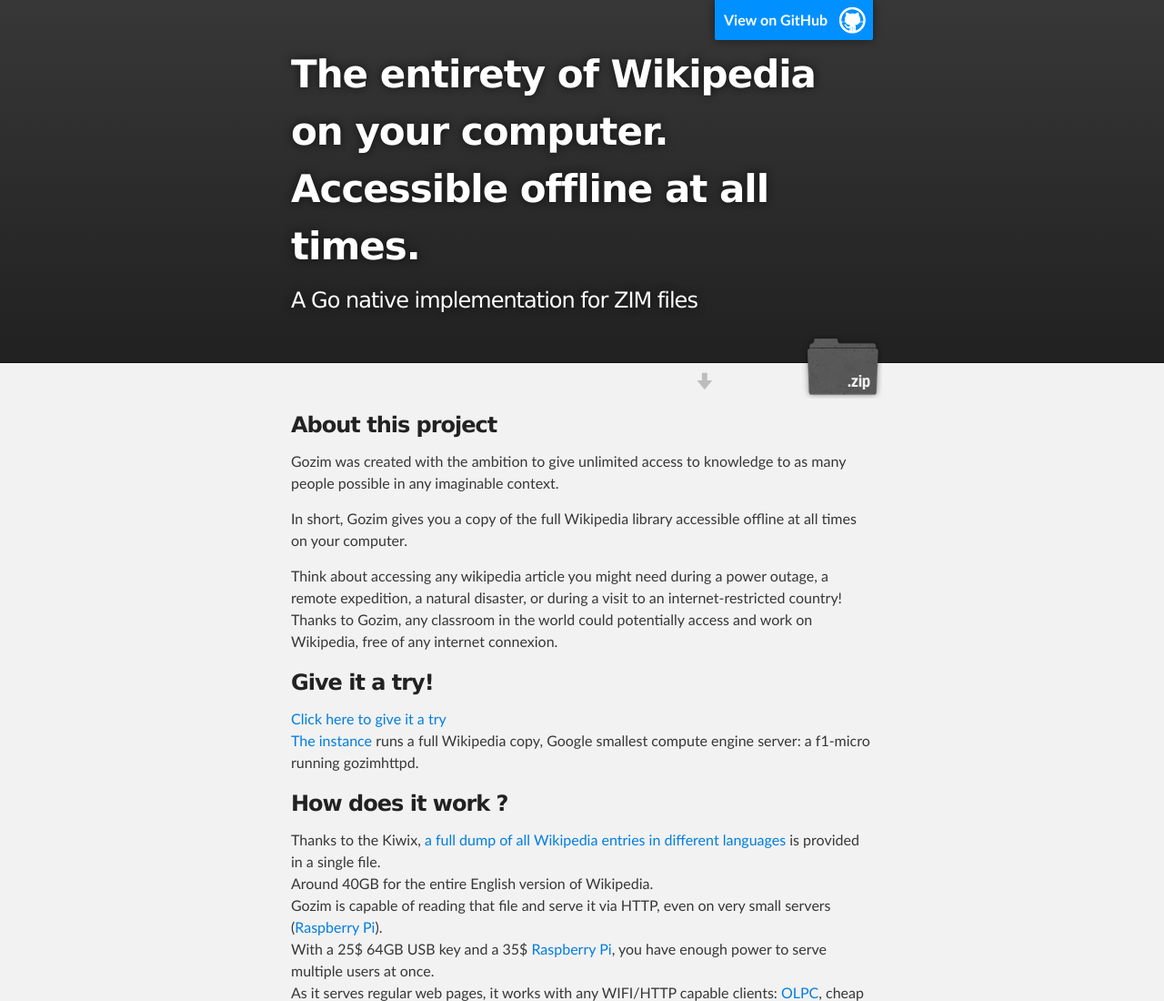
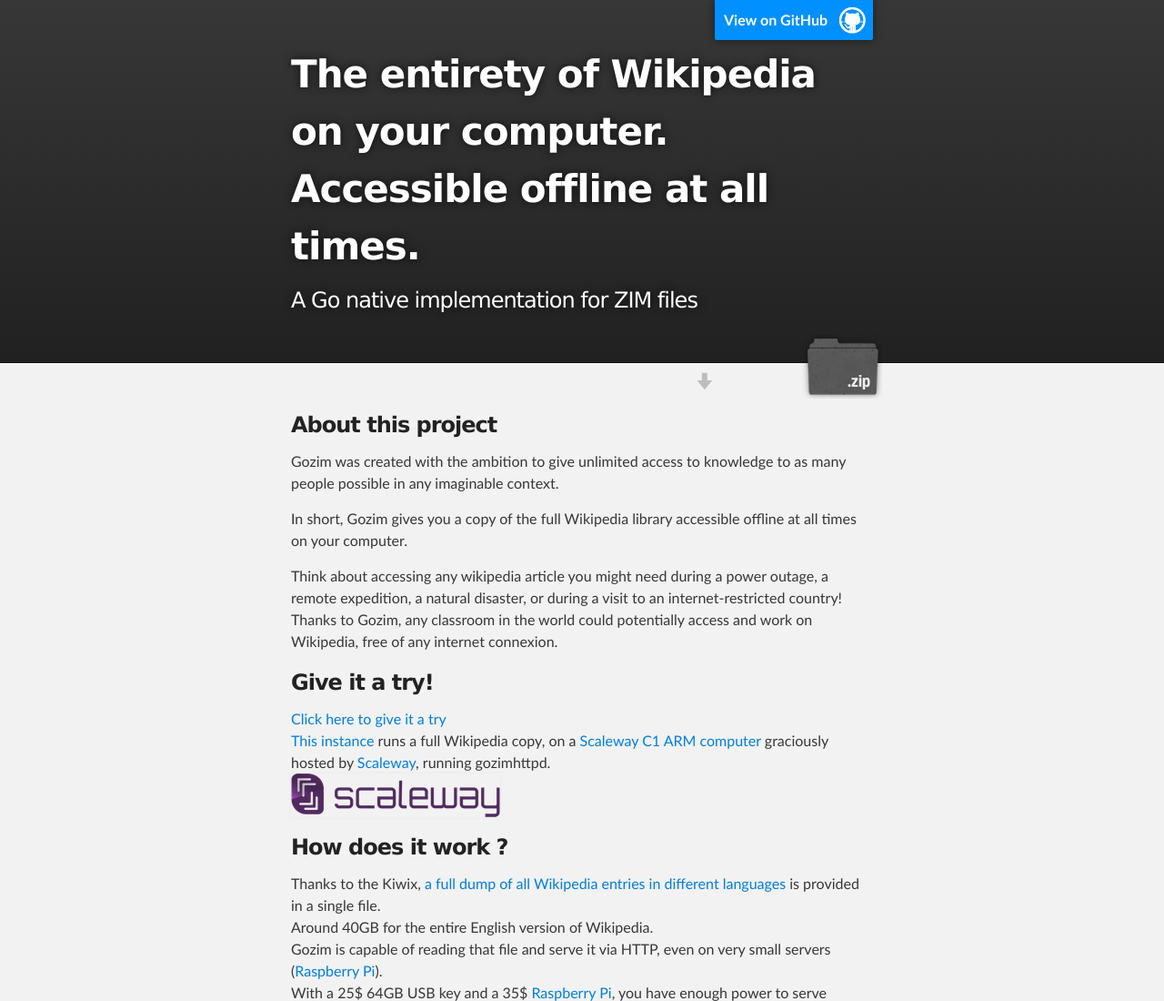
Before and after one commit to akhenakh/gozim, a plain HTML site: page index.html in a window 1280 px wide. Shown: the top 1100 px of the page at 91% size. Drawn offline with Linux system fonts and the light colour scheme.

Commit message:
moved to scaleway

```diff
--- a/index.html
+++ b/index.html
@@ -42,7 +42,7 @@
         <h3>
 <a name="try-it" class="anchor" href="#try-it"><span class="octicon octicon-link"></span></a>Give it a try!</h3>
 
-<p><a href="http://lecaire.nobugware.com:8080/">Click here to give it a try</a> <br><a href="http://lecaire.nobugware.com:8080/">The instance</a> runs a full Wikipedia copy, Google smallest compute engine server: a f1-micro running gozimhttpd.</p>
+<p><a href="http://scaleway.nobugware.com">Click here to give it a try</a> <br><a href="http://scaleway.nobugware.com">This instance</a> runs a full Wikipedia copy, on a <a href="https://www.scaleway.com/features">Scaleway C1 ARM computer</a> graciously hosted by <a href="https://www.scaleway.com">Scaleway</a>, running gozimhttpd.<br><a href="http://scaleway.com"><img src="images/scalewaylogo.png"></a></p>
 
 
 <h3>
```
Also changed, not shown: images/scalewaylogo.png (added).
